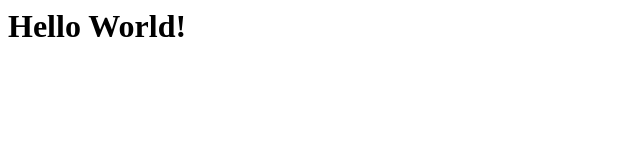
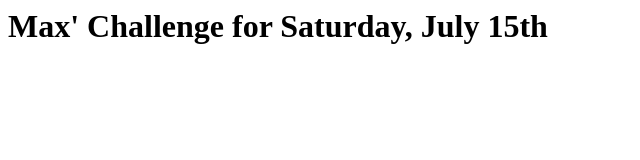
Before and after one commit to jairoduarteribeiro/web-development-complete, a plain HTML site: page index.html in a window 1280 px wide. Shown: the whole page, without its empty margins (0-640 px from the left). Drawn offline with Linux system fonts and the light colour scheme.

Commit message:
change content of h1 tag

```diff
--- a/index.html
+++ b/index.html
@@ -1 +1 @@
-<h1>Hello World!</h1>
+<h1>Max' Challenge for Saturday, July 15th</h1>
```
